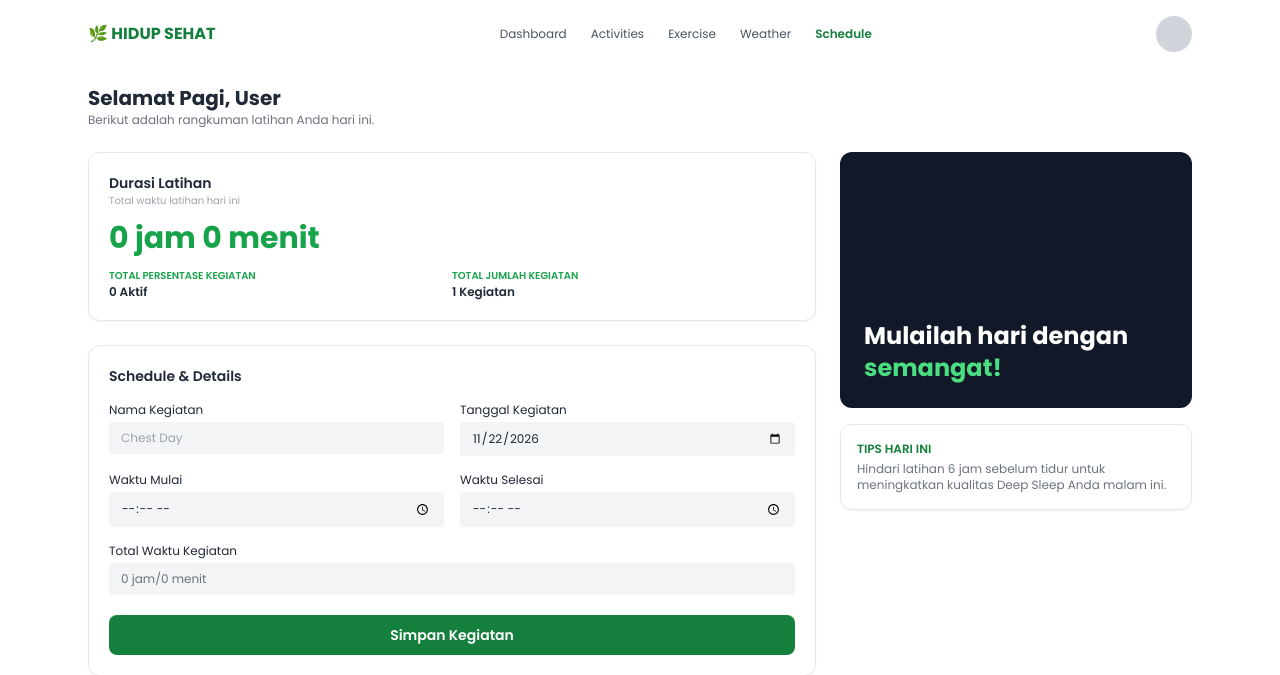
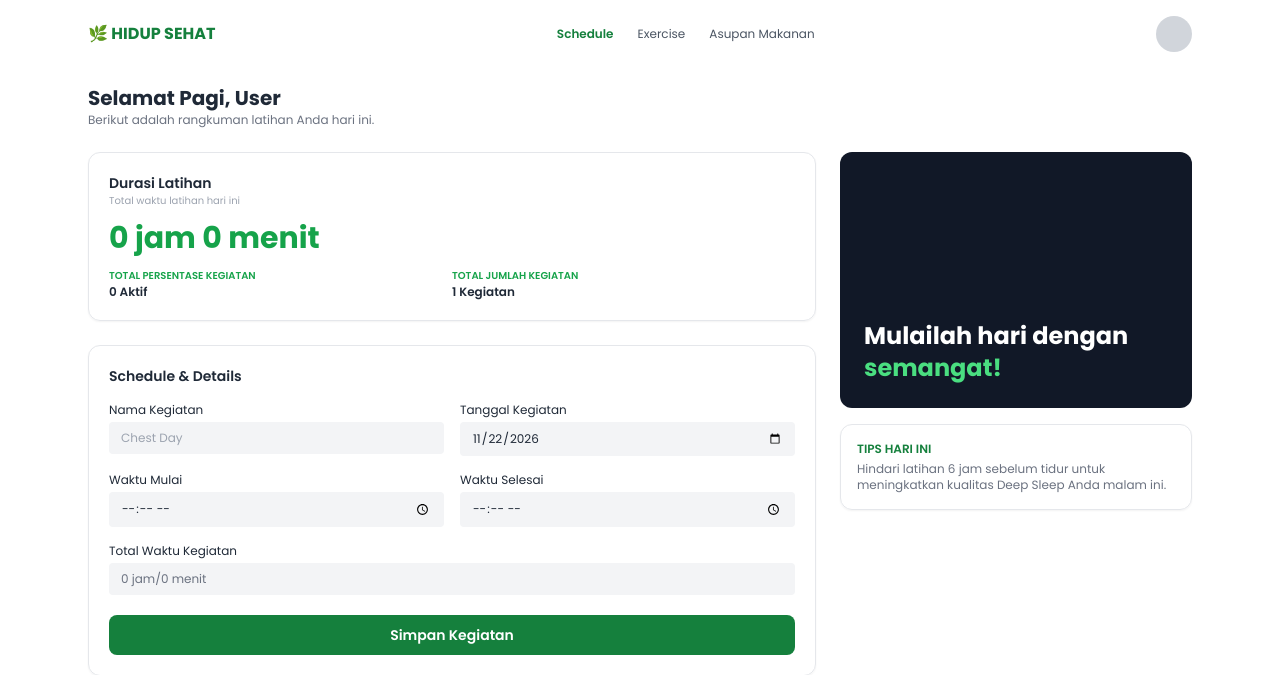
Before and after one commit to Hafidpelza/Assesment2, a Laravel app: page /kegiatan in a window 1280 px wide. Shown: the top 675 px of the page. Run offline with Laravel 12, Linux system fonts and the light colour scheme; tables that the repository leaves empty hold one stand-in row (values such as "Sample post"); some libraries are stand-ins or nearby versions.

Commit message:
revisi file

```diff
--- a/jadwal-kegiatan/resources/views/layouts/app.blade.php
+++ b/jadwal-kegiatan/resources/views/layouts/app.blade.php
@@ -12,8 +12,18 @@
     <header class="max-w-6xl mx-auto flex items-center justify-between px-6 py-4">
         <a href="{{ route('kegiatan.index') }}" class="font-bold text-green-700">🌿 HIDUP SEHAT</a>
         <nav class="hidden md:flex gap-6 text-xs text-gray-600">
-            <span>Dashboard</span><span>Activities</span><span>Exercise</span><span>Weather</span>
-            <a href="{{ route('kegiatan.index') }}" class="text-green-700 font-semibold">Schedule</a>
+            <a href="{{ route('kegiatan.index') }}"
+               class="{{ request()->routeIs('kegiatan.*') ? 'text-green-700 font-semibold' : 'hover:text-green-700' }}">
+                Schedule
+            </a>
+            <a href="{{ route('exercise.index') }}"
+               class="{{ request()->routeIs('exercise.*') ? 'text-green-700 font-semibold' : 'hover:text-green-700' }}">
+                Exercise
+            </a>
+            <a href="{{ route('asupan-makanan.index') }}"
+               class="{{ request()->routeIs('asupan-makanan.*') ? 'text-green-700 font-semibold' : 'hover:text-green-700' }}">
+                Asupan Makanan
+            </a>
         </nav>
         <div class="w-9 h-9 rounded-full bg-gray-300"></div>
     </header>
--- a/jadwal-kegiatan/routes/web.php
+++ b/jadwal-kegiatan/routes/web.php
@@ -1,16 +1,12 @@
 <?php
 
+use App\Http\Controllers\AsupanMakananController;
 use App\Http\Controllers\ExerciseController;
 use App\Http\Controllers\KegiatanController;
-use App\Http\Controllers\AsupanMakananController;
 use Illuminate\Support\Facades\Route;
 
+Route::redirect('/', '/kegiatan');
 
-Route::redirect('/', '/kegiatan');
 Route::resource('kegiatan', KegiatanController::class);
-
-// Rute CRUD Exercise (Bagian Qidam)
 Route::resource('exercise', ExerciseController::class)->only(['index', 'store', 'update', 'destroy']);
-
-//RUTE CRUD ASUPAN MAKANAN (BAGIAN TIARA)
 Route::resource('asupan-makanan', AsupanMakananController::class);
```
